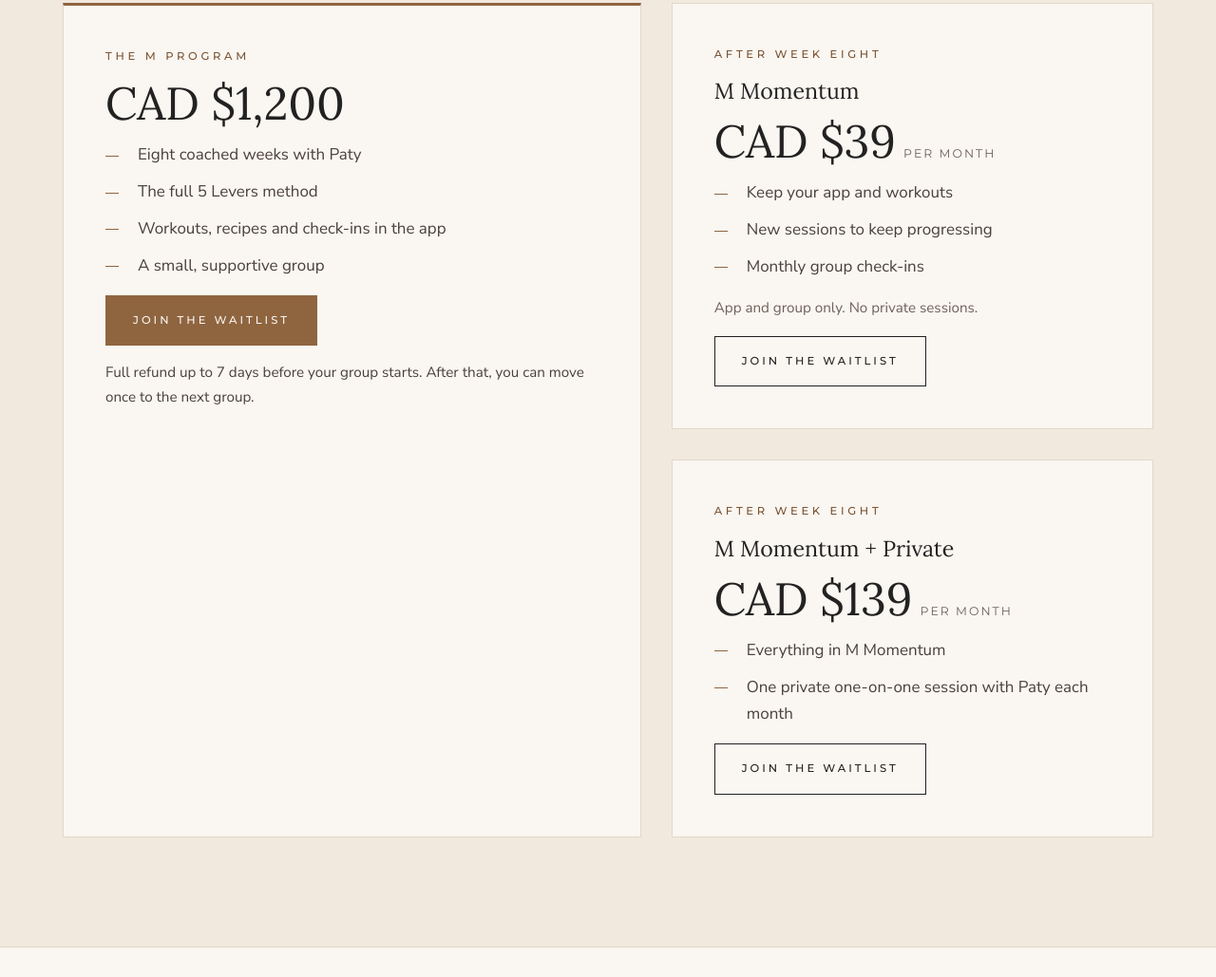
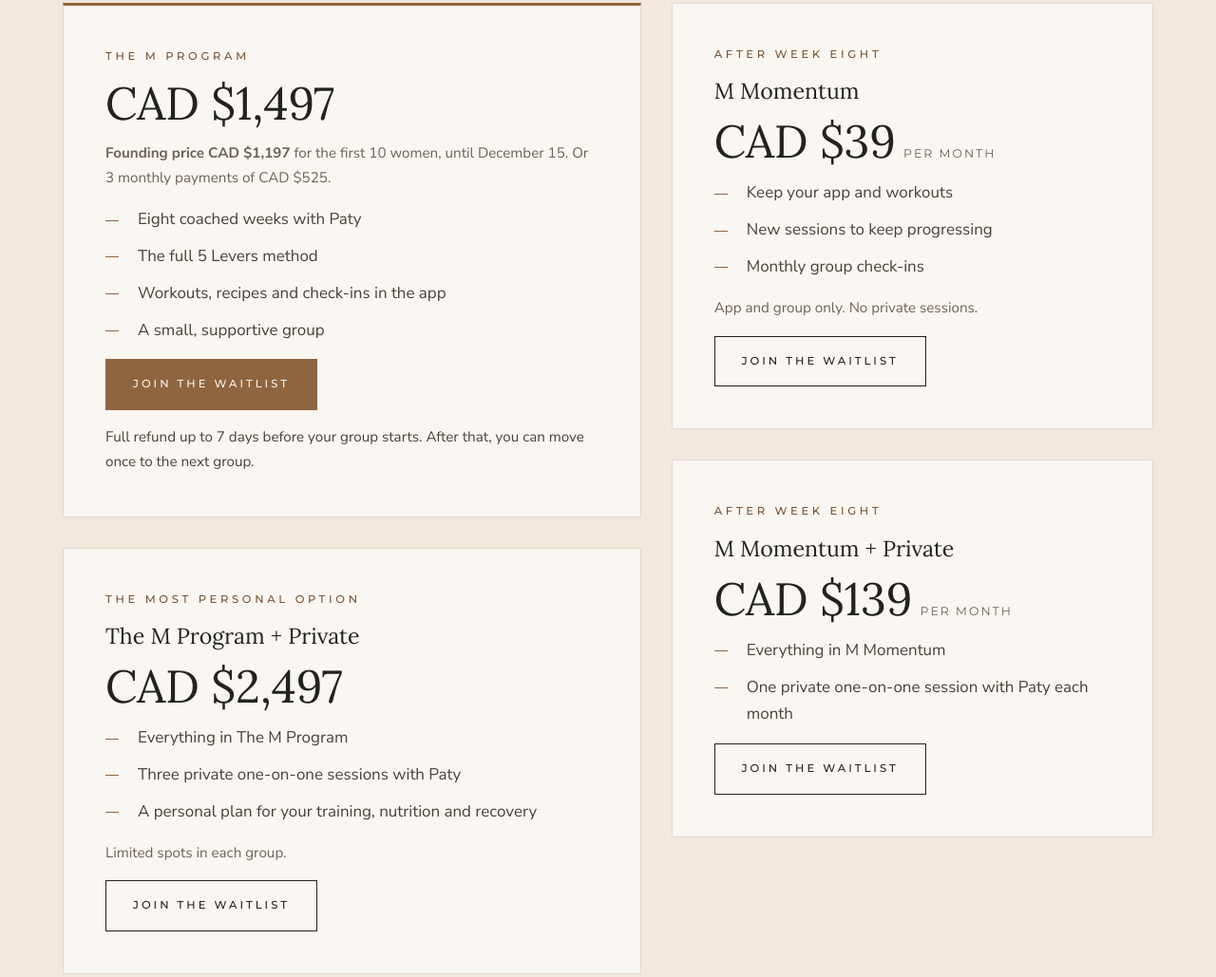
Before and after one commit to PatyStraffon/PatyStraffon, a plain HTML site: page site/m-program.html in a window 1280 px wide. Shown: the part 4934-5963 px from the top of the page at 95% size. Drawn offline with nearby package versions, Linux system fonts and the light colour scheme.

Commit message:
M Program pricing: CAD 1,497 with founding price, pay-in-3 and + Private tier
- Regular price CAD 1,497; founding CAD 1,197 for the first 10 until Dec 15
- 3 monthly payments of CAD 525
- New tier: The M Program + Private, CAD 2,497 (3 private sessions + personal plan)
- FAQ: instalments; first month of M Momentum free for graduates

Co-Authored-By: Claude Opus 5.5 <noreply@anthropic.com>

```diff
--- a/site/m-program.html
+++ b/site/m-program.html
@@ -173,9 +173,11 @@
   <div class="wrap">
     <div class="shead"><span class="label">Investment</span><h2>Join the program</h2></div>
     <div class="prices">
+      <div class="price-stack">
         <div class="price main">
           <span class="label">The M Program</span>
-        <div class="amt">CAD $1,200</div>
+          <div class="amt">CAD $1,497</div>
+          <p class="pnote"><strong>Founding price CAD $1,197</strong> for the first 10 women, until December 15. Or 3 monthly payments of CAD $525.</p>
           <ul class="incl">
             <li>Eight coached weeks with Paty</li>
             <li>The full 5 Levers method</li>
@@ -184,6 +186,19 @@
           </ul>
           <a class="btn btn-bronze" href="#waitlist">Join the waitlist</a>
           <p style="font-size:.95rem">Full refund up to 7 days before your group starts. After that, you can move once to the next group.</p>
+        </div>
+        <div class="price">
+          <span class="label">The most personal option</span>
+          <h3>The M Program + Private</h3>
+          <div class="amt">CAD $2,497</div>
+          <ul class="incl">
+            <li>Everything in The M Program</li>
+            <li>Three private one-on-one sessions with Paty</li>
+            <li>A personal plan for your training, nutrition and recovery</li>
+          </ul>
+          <p class="pnote">Limited spots in each group.</p>
+          <a class="btn btn-line" href="#waitlist">Join the waitlist</a>
+        </div>
       </div>
       <div class="price-stack">
         <div class="price">
@@ -220,7 +235,8 @@
     <details><summary>How much equipment do I need?</summary><p>A mat, a small Pilates ball, a resistance band and a few light to moderate dumbbells. You'll find Paty's picks in the <a href="/shop">Shop</a>.</p></details>
     <details><summary>How long are the workouts?</summary><p>Most take 25 to 35 minutes, so they fit into a busy day.</p></details>
     <details><summary>Is it only for one stage of menopause?</summary><p>No. The 5 Levers work across perimenopause, menopause and post menopause. The program adapts to where you are.</p></details>
-    <details><summary>What happens after the eight weeks?</summary><p>You can choose one of two monthly plans. M Momentum (CAD $39) keeps your app, your workouts and the monthly group check-ins. M Momentum + Private (CAD $139) adds one private one-on-one session with Paty each month.</p></details>
+    <details><summary>Can I pay in instalments?</summary><p>Yes. You can pay The M Program in 3 monthly payments of CAD $525. The founding price of CAD $1,197 is for the first 10 women who join before December 15, paid in full.</p></details>
+    <details><summary>What happens after the eight weeks?</summary><p>Your first month of M Momentum is free. After that, you can choose one of two monthly plans. M Momentum (CAD $39) keeps your app, your workouts and the monthly group check-ins. M Momentum + Private (CAD $139) adds one private one-on-one session with Paty each month.</p></details>
     <details><summary>Is it safe if I have a health condition or injury?</summary><p>Most women can join safely. If you have a health condition, an injury or are recovering from surgery, please check with your doctor first, then let Paty know so she can adapt the program for you.</p></details>
   </div>
 </section>
```
Also changed, not shown: tools/pages/m-program.html (+18 -2 lines). Lines whose indentation alone changed are shown as unchanged.
